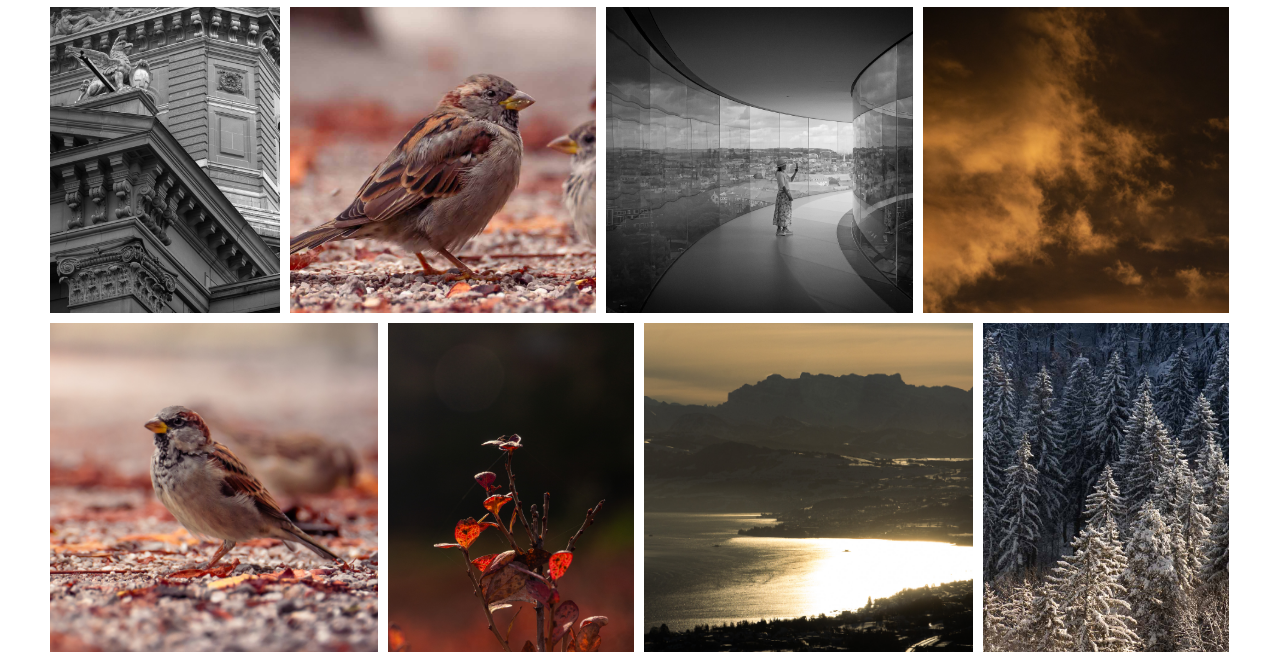
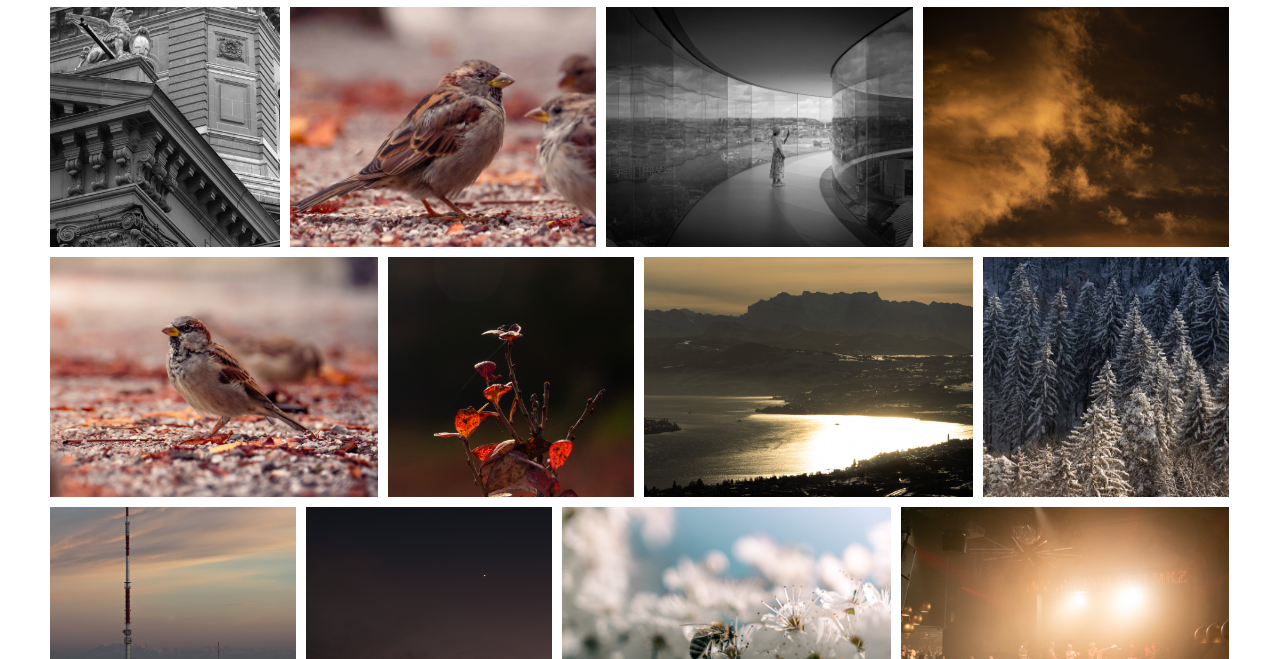
Before and after one commit to Niffla/Website, a plain HTML site: page index.html in a window 1280 px wide. Shown: the part 63-722 px from the top of the page. Drawn offline with Linux system fonts and the light colour scheme.

Commit message:
Update styles.css

```diff
--- a/styles.css
+++ b/styles.css
@@ -36,6 +36,7 @@ a:hover {
 
 .gallery img {
     object-fit: cover;
+    max-height: 30vh;
 }
 
 .gallery img:hover {
```
